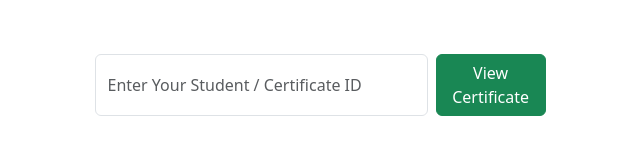
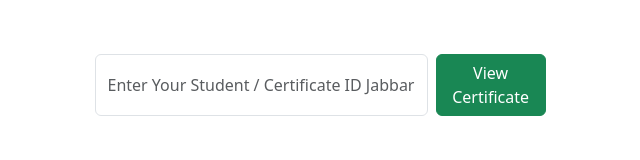
Before and after one commit to jabbar-dev/pitp-certificate, a React (Create React App) app: page / in a window 1280 px wide. Shown: the part 140-300 px from the top of the page, without its empty margins (320-960 px from the left). Built offline with nearby package versions, Linux system fonts and the light colour scheme.

Commit message:
changes a text

```diff
--- a/src/App.js
+++ b/src/App.js
@@ -30,7 +30,7 @@ function App() {
           type="text"
           value={certificateNumber}
           onChange={handleChange}
-          placeholder="Enter Your Student / Certificate ID"
+          placeholder="Enter Your Student / Certificate ID Jabbar"
           className="form-control me-2"
         />
 
```
